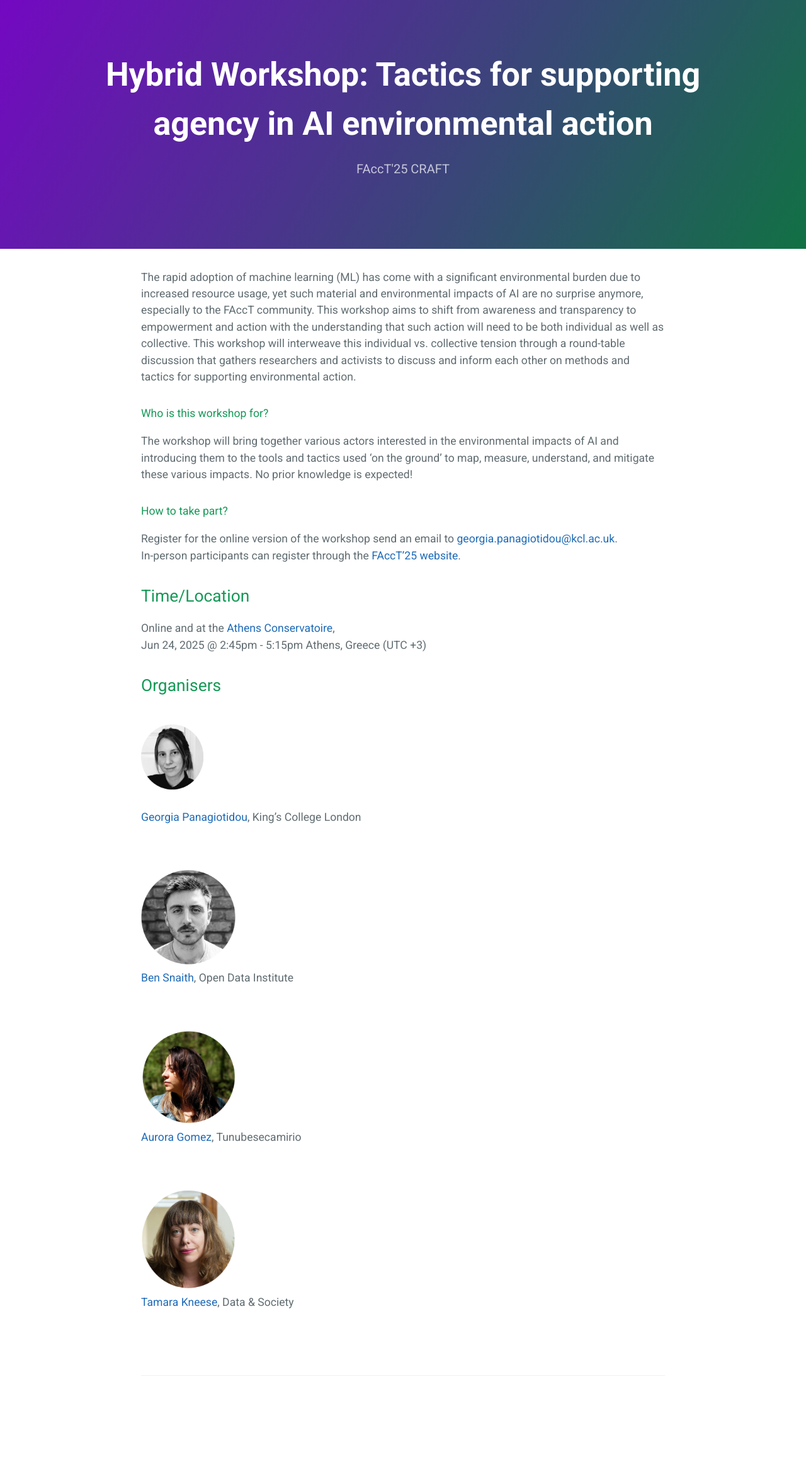
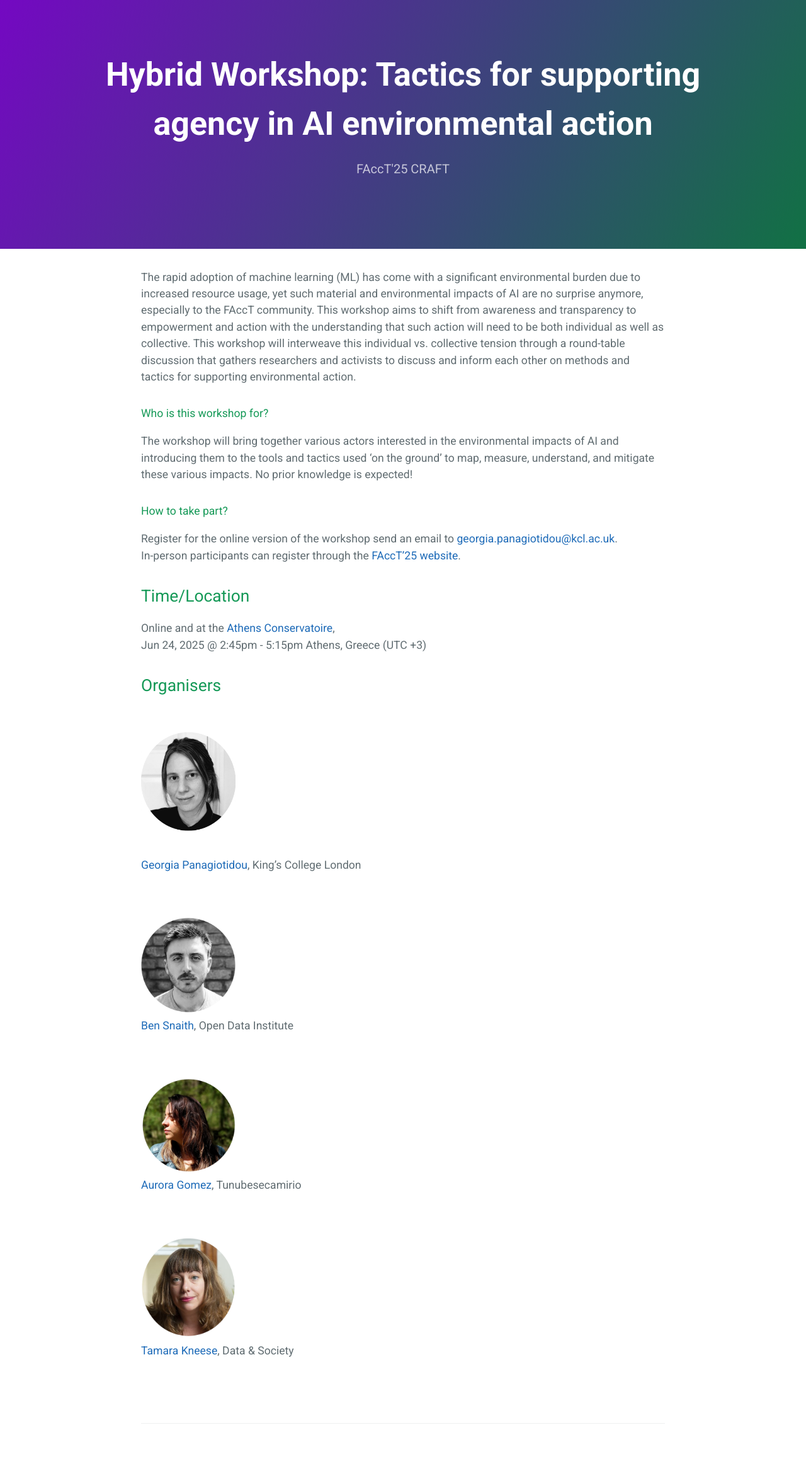
Before and after one commit to FourCoffees/environmentaltactics, a Jekyll site: the page built from index.md, in a window 1280 px wide. Shown: the whole page at 63% size. Built offline with Jekyll 4.4.1, drawn with Linux system fonts in a browser that asks for light colours; before the commit the page ends 2248 px from its top, so only the background shows below that.

Commit message:
Update index.md

```diff
--- a/index.md
+++ b/index.md
@@ -20,7 +20,7 @@
 Jun 24, 2025 @ 2:45pm - 5:15pm Athens, Greece (UTC +3)
 
 ## Organisers
-<img src="assets/css/georgia2.png" alt="Georgia's Photo" height="150" />
+<img src="assets/css/georgia2.png" alt="Georgia's Photo" width="150" />
 [Georgia Panagiotidou](https://fourcoffees.github.io/georgiapanagiotidou/){:target="_blank"}, King's College London
 
 <br>
```
